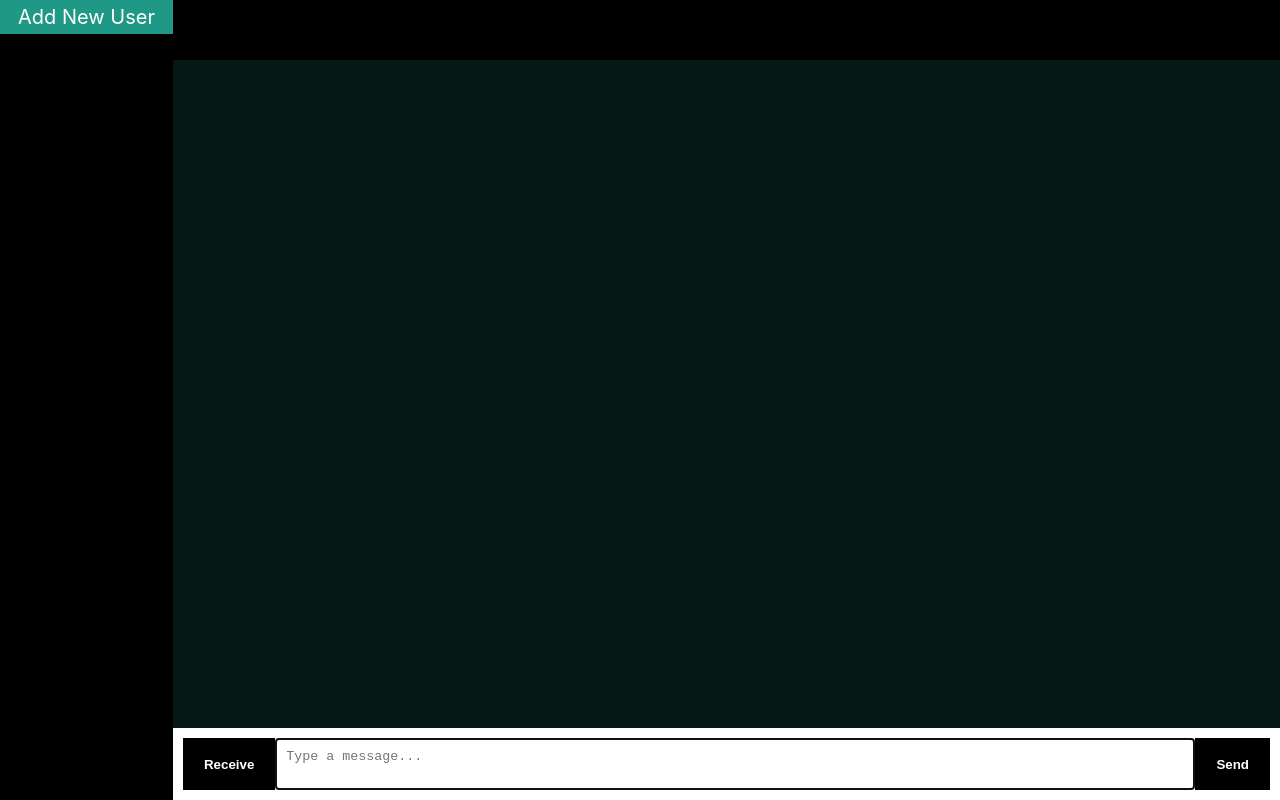
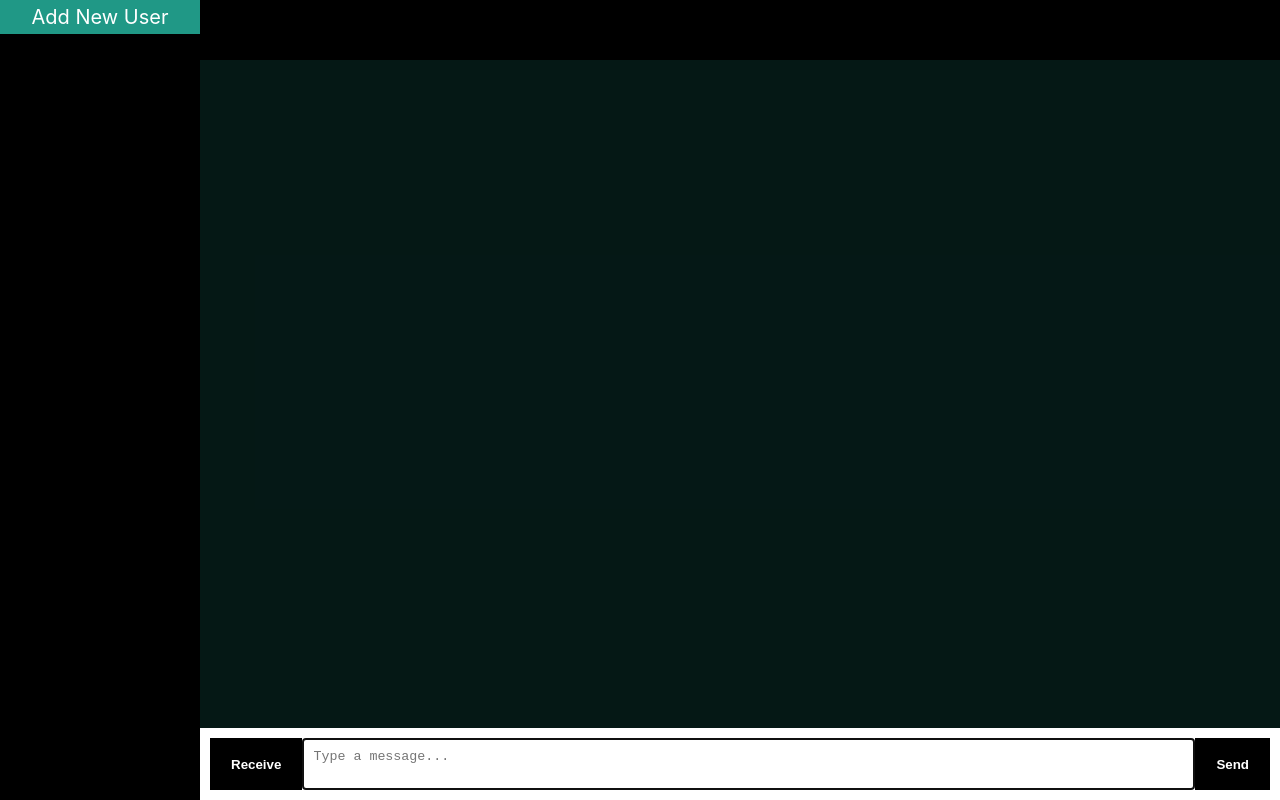
Before and after one commit to onfranciis/chatvoid, a React app: page / in a window 1280 px wide. Built offline with nearby package versions, Linux system fonts and the light colour scheme; the HTML template or start-up script is replaced by a standard one.

Commit message:
fix: lock width on .ChatList and  tweak .Chat

```diff
--- a/src/styles/chatList/ChatList.scss
+++ b/src/styles/chatList/ChatList.scss
@@ -3,7 +3,8 @@
 .ChatList {
   @include flex($dir: column, $jus: flex-start, $ali: space-between);
 
-  width: 200px;
+  min-width: 200px;
+  max-width: 200px;
   height: 100%;
   gap: 3px;
   overflow: scroll;
--- a/src/styles/mainChat/ChatBody.scss
+++ b/src/styles/mainChat/ChatBody.scss
@@ -9,7 +9,8 @@
 
   .Chat {
     @include flex($dir: column, $jus: flex-start, $ali: space-between);
-    gap: 5px;
+    gap: 10px;
+    padding: 10px 0 0;
   }
 }
 
```
